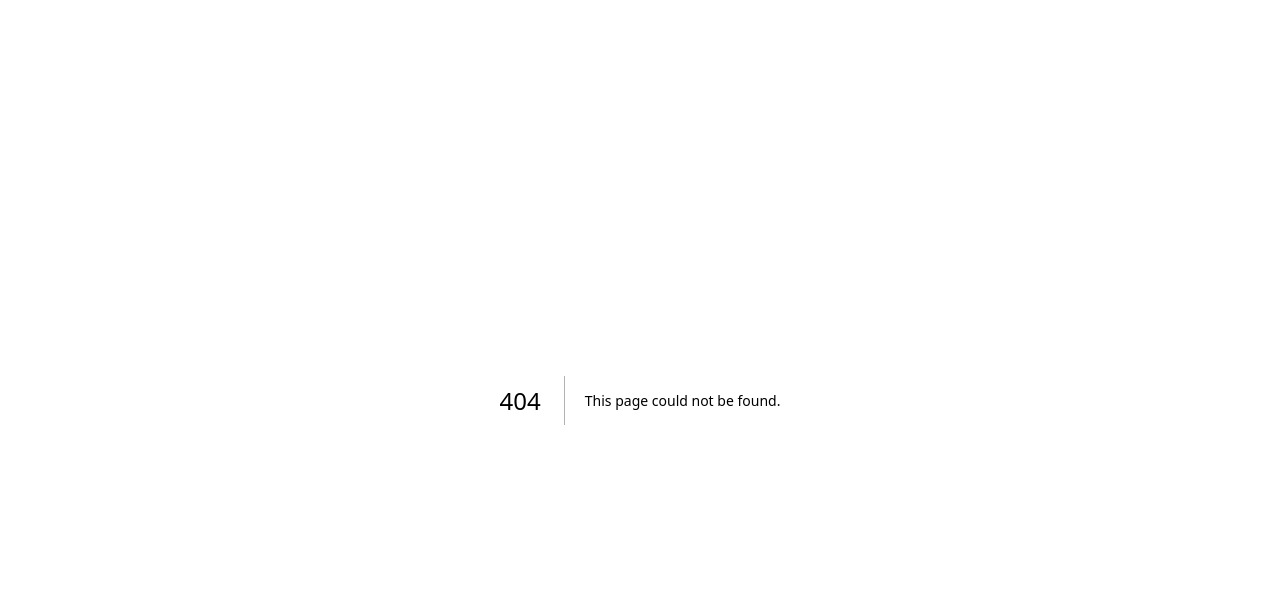
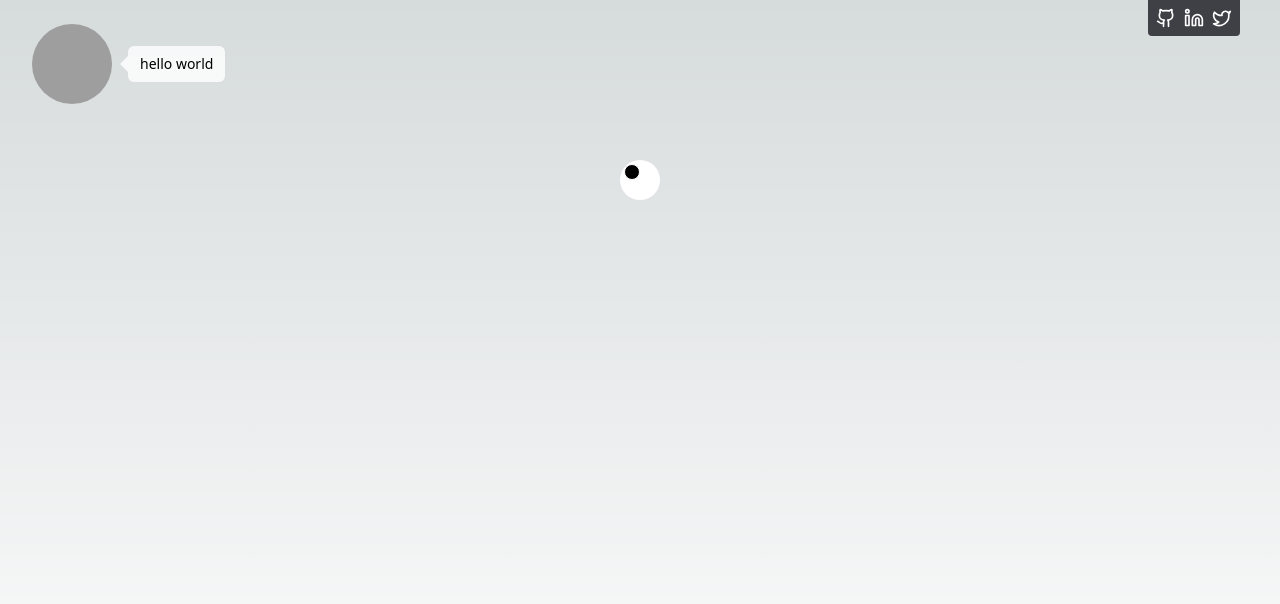
Before and after one commit to kvtemadden/kvte, a Next.js app: page /components in a window 1280 px wide. Before the commit this address had no page. Shown: the top 604 px of the page. Built offline with nearby package versions, Linux system fonts and the light colour scheme; grey boxes are pictures that could not be loaded.

Commit message:
create eyes component

```diff
--- /dev/null
+++ b/components/eyes.tsx
@@ -0,0 +1,30 @@
+import { useEffect, useRef, useState } from "react";
+
+export const Eyes = () => {
+  const eye = useRef<HTMLDivElement>(null);
+
+  const eyePosition = (e: MouseEvent) => {
+    if (!eye.current) return;
+
+    const x = eye.current.offsetLeft + eye.current.offsetWidth / 2;
+    const y = eye.current.offsetTop + eye.current.offsetHeight / 2;
+    const rad = Math.atan2(e.clientX - x, e.clientY - y);
+    const rot = rad * (180 / Math.PI) * -1 + 210;
+    eye.current.style.transform = `rotate(${rot}deg)`;
+  };
+
+  useEffect(() => {
+    document.addEventListener("mousemove", eyePosition);
+
+    return () => {
+      document.removeEventListener("mousemove", eyePosition);
+    };
+  }, []);
+
+  return (
+    <div
+      ref={eye}
+      className="bg-white rounded-full h-10 w-10 relative after:absolute after:rounded-full after:bg-black after:border-white after:border after:top-1 after:left-1 after:h-4 after:w-4"
+    ></div>
+  );
+};
--- /dev/null
+++ b/pages/components.tsx
@@ -0,0 +1,14 @@
+import Layout from "@/app/layout";
+import { Eyes } from "@/components/eyes";
+
+const Page = () => {
+  return (
+    <Layout>
+      <main className="pt-40">
+        <Eyes />
+      </main>
+    </Layout>
+  );
+};
+
+export default Page;
```
